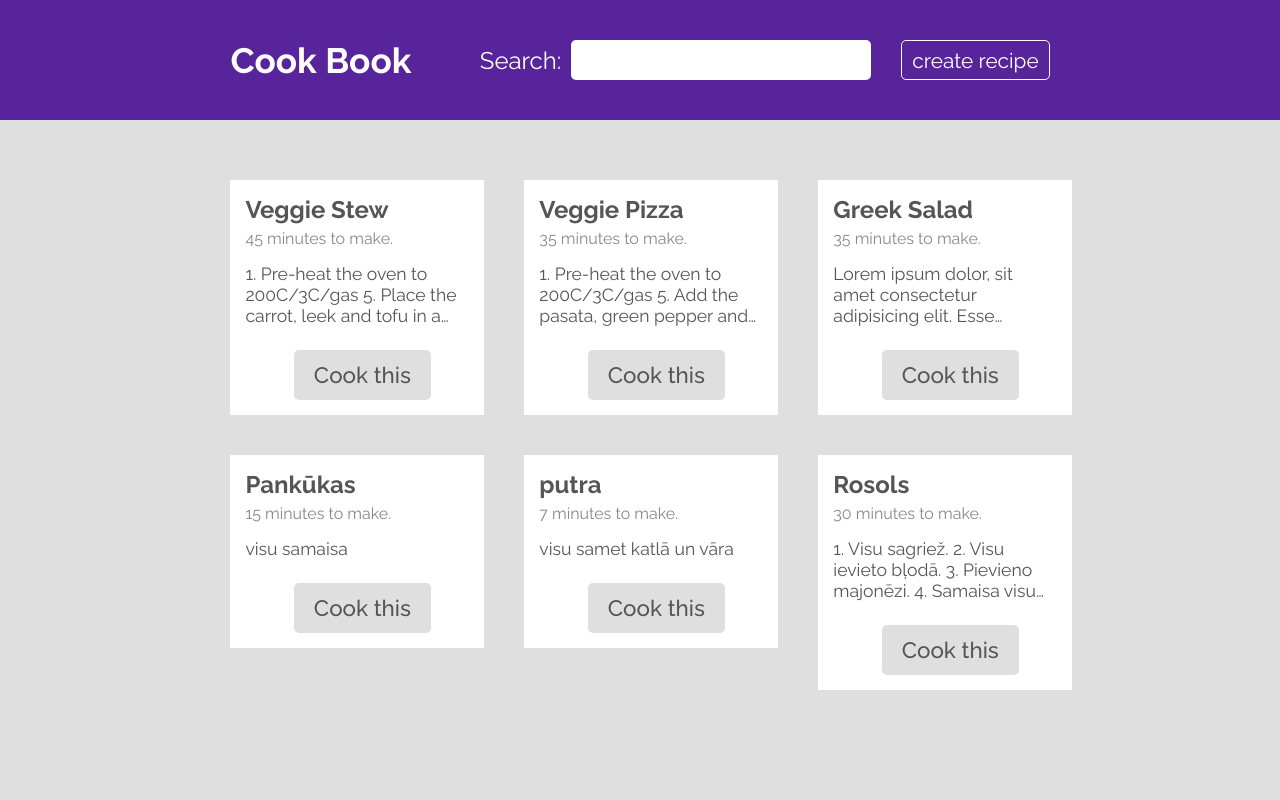
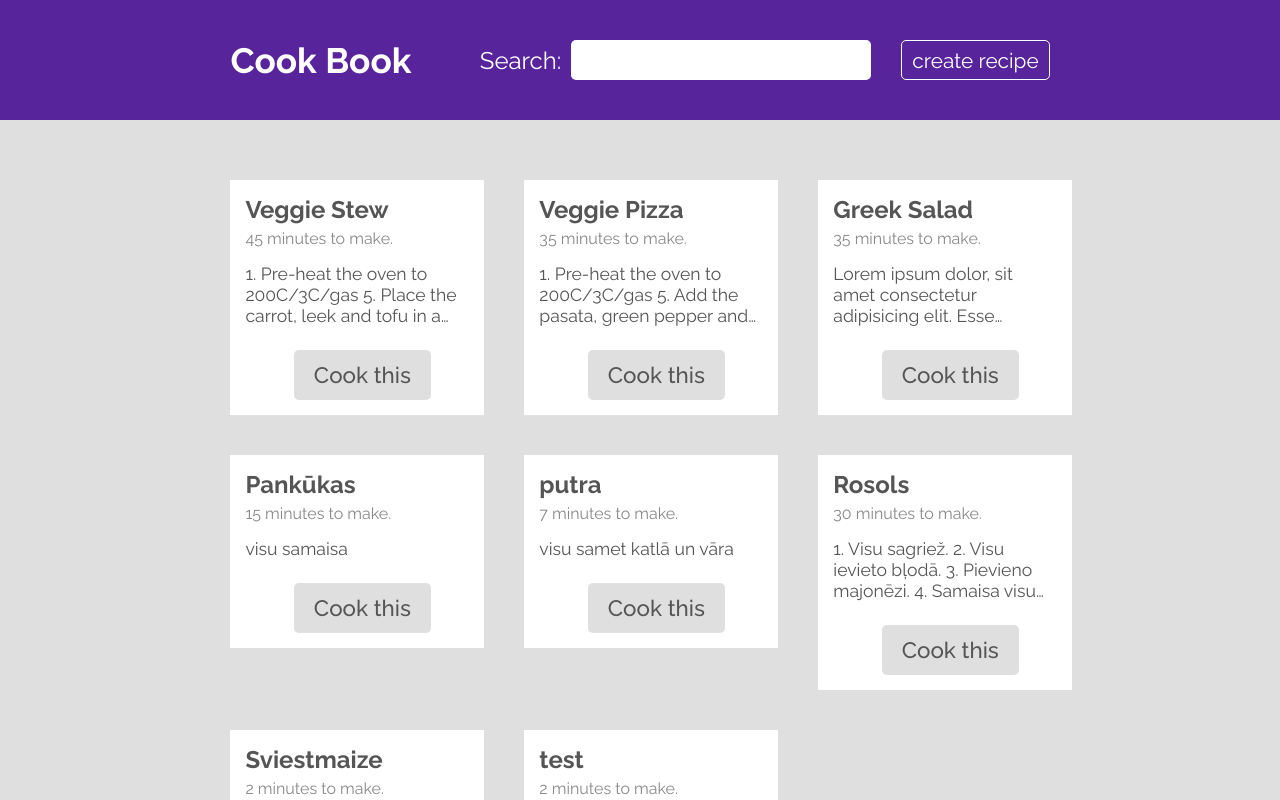
Before and after one commit to matiss-norenbergs/cook-book, a React (Create React App) app: page / in a window 1280 px wide. Shown: the top 800 px of the page. Built offline with nearby package versions, Linux system fonts and the light colour scheme; data requests are answered from the project's data file.

Commit message:
Adjusted timout for recipe creation page to 200

```diff
--- a/data/db.json
+++ b/data/db.json
@@ -71,6 +71,26 @@
       "method": "1. Visu sagriež. 2. Visu ievieto bļodā. 3. Pievieno majonēzi. 4. Samaisa visu vienmērīgā masā. 5. Novieto malā, lai viss nosēžas. 6. Gatavs ēšanai.",
       "cookingTime": "30 minutes",
       "id": "0v033vO"
+    },
+    {
+      "title": "Sviestmaize",
+      "ingredients": [
+        "baltmaize",
+        "sviests",
+        "piena desa"
+      ],
+      "method": "1. Sasmērē maizi ar sviestu, 2. Nogriež 2 gabaliņus no desas. 3. Uzliek desu uz maizes. 4. Gatavs ēšanai.",
+      "cookingTime": "2 minutes",
+      "id": "5TmWBYX"
+    },
+    {
+      "title": "test",
+      "ingredients": [
+        "test"
+      ],
+      "method": "test\n",
+      "cookingTime": "2 minutes",
+      "id": "Dpj97GW"
     }
   ]
 }
--- a/src/pages/create/Create.js
+++ b/src/pages/create/Create.js
@@ -26,7 +26,7 @@ const Create = () => {
 
             setTimeout(function() {
                 navigate("/");
-            }, 100);
+            }, 200);
         }else{
             console.log("You've missed a field!");
         }
```
